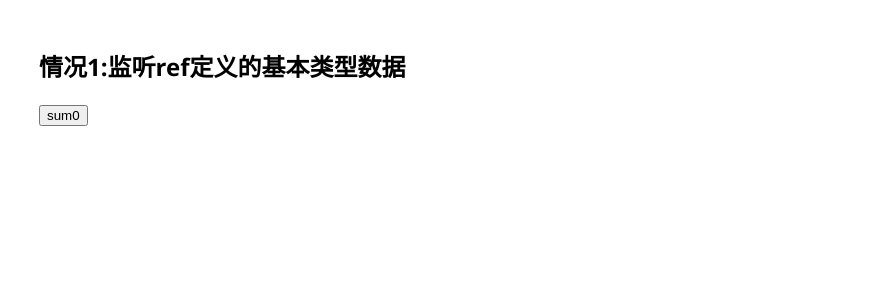
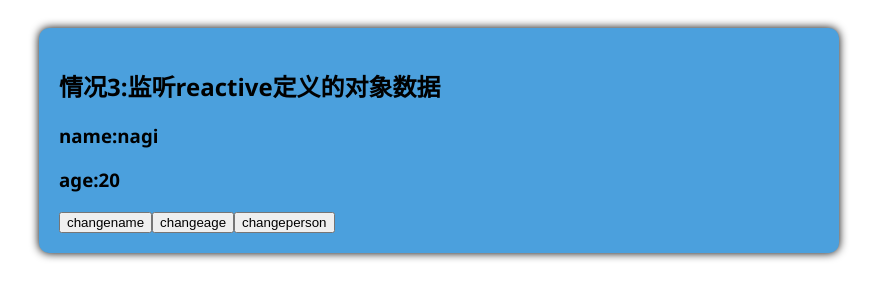
Before and after one commit to Roben-hou/vue, a Vue app in the folder vue3/: page / in a window 1280 px wide. Shown: the top 300 px of the page, without its empty margins (201-1078 px from the left). Built offline with nearby package versions, Linux system fonts and the light colour scheme; the HTML template or start-up script is replaced by a standard one.

Commit message:
watch2,3

```diff
--- a/vue3/src/App.vue
+++ b/vue3/src/App.vue
@@ -16,12 +16,14 @@ import Test13 from './views/vue基本语法/1.模版语法/13.refandreactive.vue
 import Test14 from './views/vue基本语法/1.模版语法/14.torefs.vue'
 import Test15 from './views/vue基本语法/1.模版语法/15.computed计算属性.vue'
 import Test16 from './views/vue基本语法/1.模版语法/16.watch1.vue'
+import Test17 from './views/vue基本语法/1.模版语法/17.watch2.vue'
+import Test18 from './views/vue基本语法/1.模版语法/18.watch3.vue'
 </script>
 
 <template>
   <div class="container">
     <!-- 显示当前学习的第9课 -->
-    <Test16/>
+    <Test18/>
 
     <!-- 如果想看之前的课程，可以切换上面的组件 -->
     <!-- <Test14/> -->
--- /dev/null
+++ b/vue3/src/views/vue基本语法/1.模版语法/17.watch2.vue
@@ -0,0 +1,44 @@
+<script setup lang="ts">
+import { ref, watch } from 'vue';
+let person = ref({
+    name: 'nagi',
+    age:20
+})
+function changename() {
+    person.value.name+='~'
+}
+function changeage() {
+    person.value.age+=1
+}
+function changeperson() {
+    person.value={
+        name:'shihou',
+        age:25
+    }
+}
+//监视定义的ref对象，监视的是对象本身，而不是对象的属性，需要手动开启深度监视deep:true
+watch(person,(oldvalue,newvalue)=>{
+    console.log('personchange',oldvalue,newvalue)
+}, { deep: true }
+)
+</script>
+
+<template>
+    <div class="person">
+    <h2>情况2:监听ref定义的对象数据</h2>
+    <h3>name:{{ person.name }}</h3>
+    <h3>age:{{ person.age }}</h3>
+    <button @click="changename">changename</button>
+    <button @click="changeage">changeage</button>
+    <button @click="changeperson">changeperson</button>
+    </div>
+</template>
+
+<style>
+.person {
+  background-color: #4ba0dd;
+  box-shadow: 0 0 10px;
+  padding: 20px;
+  border-radius: 10px;
+}
+</style>
--- /dev/null
+++ b/vue3/src/views/vue基本语法/1.模版语法/18.watch3.vue
@@ -0,0 +1,41 @@
+<script setup lang="ts">
+import { reactive, ref, watch } from 'vue';
+let person = reactive({
+    name: 'nagi',
+    age:20
+})
+function changename() {
+    person.name+='~'
+}
+function changeage() {
+    person.age+=1
+}
+function changeperson() {
+Object.assign(person,{name:'shihou',age:25})
+}
+
+watch(person,(newvalue,oldvalue)=>{
+    console.log('personchange',oldvalue,newvalue)
+}
+)
+</script>
+
+<template>
+    <div class="person">
+    <h2>情况3:监听reactive定义的对象数据</h2>
+    <h3>name:{{ person.name }}</h3>
+    <h3>age:{{ person.age }}</h3>
+    <button @click="changename">changename</button>
+    <button @click="changeage">changeage</button>
+    <button @click="changeperson">changeperson</button>
+    </div>
+</template>
+
+<style>
+.person {
+  background-color: #4ba0dd;
+  box-shadow: 0 0 10px;
+  padding: 20px;
+  border-radius: 10px;
+}
+</style>
```
